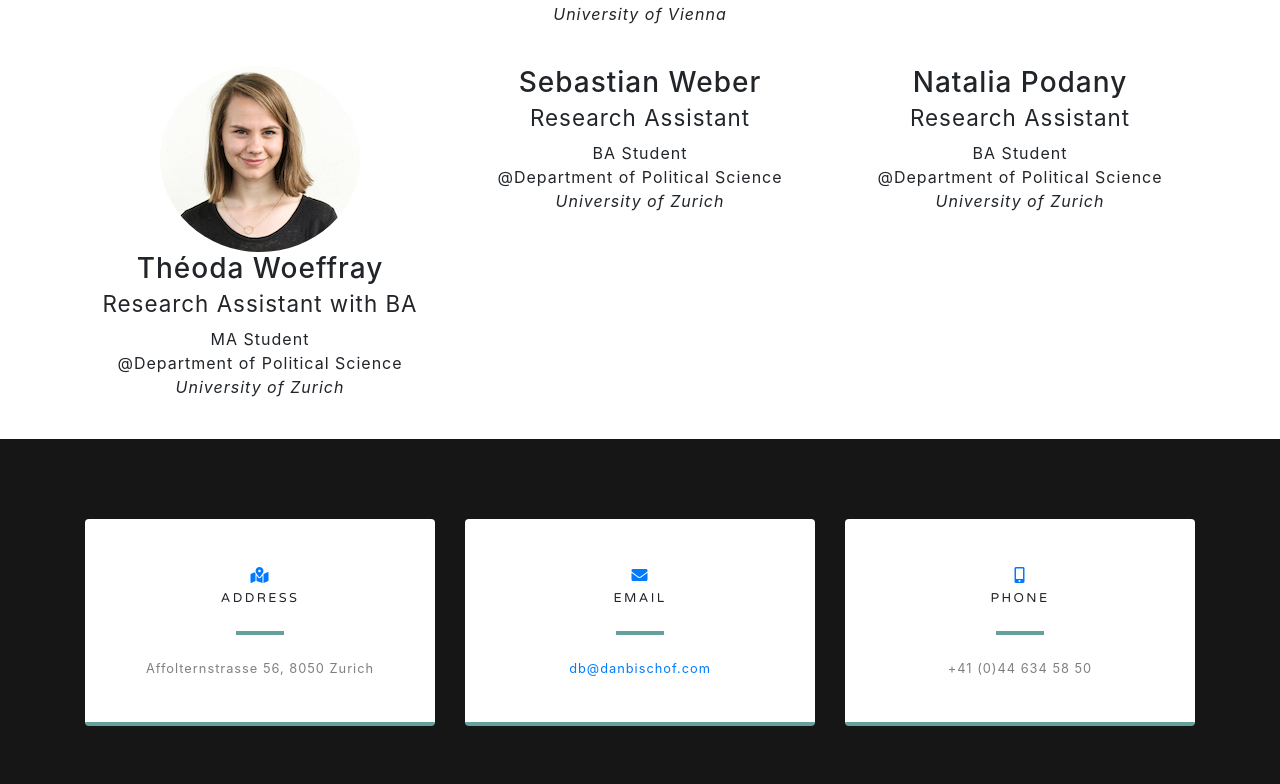
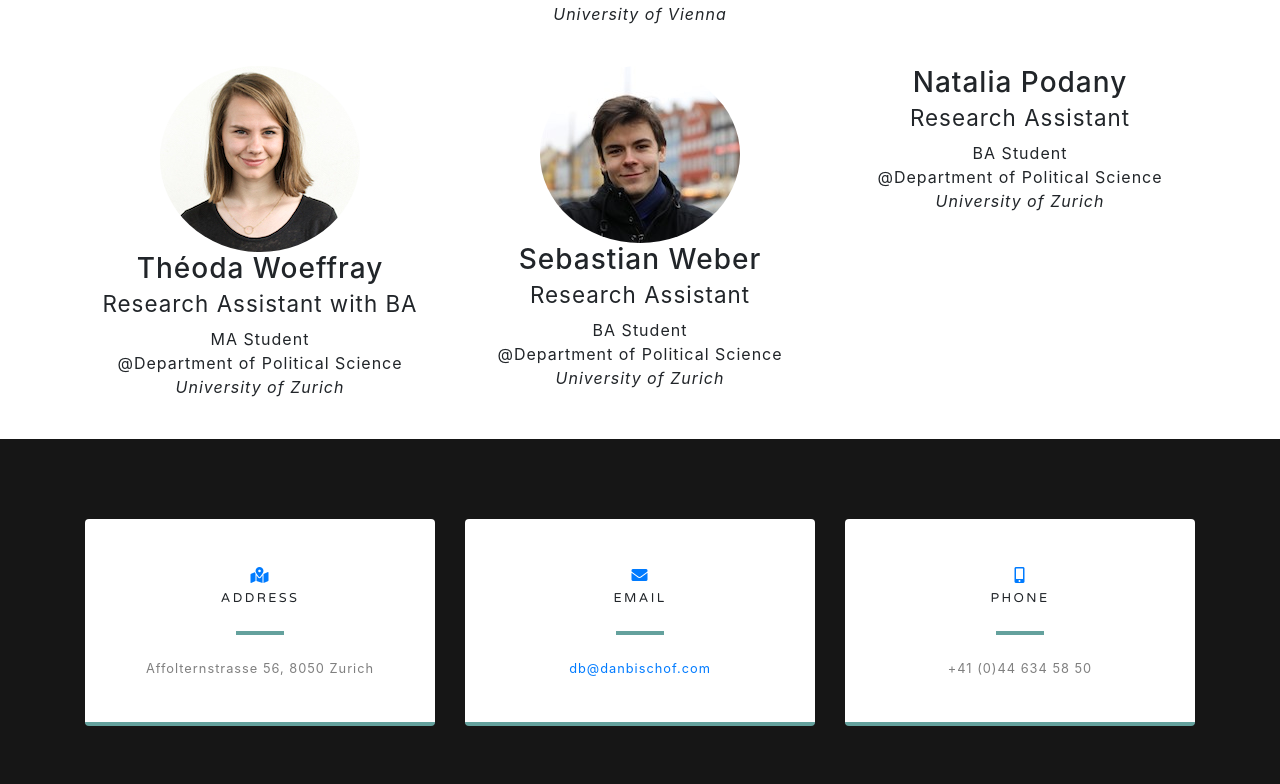
Before and after one commit to extremeentrance/extremeentrance.github.io, a website with bundled scripts: page index.html in a window 1280 px wide. Shown: the part 8558-9342 px from the top of the page. Built offline with nearby package versions, Linux system fonts and the light colour scheme.

Commit message:
Update index.html

```diff
--- a/index.html
+++ b/index.html
@@ -408,6 +408,7 @@
       <p>MA Student <br> @Department of Political Science <br> <i>University of Zurich</i> </p>
     </div>
     <div class="col-lg-4 col-sm-6 text-center mb-4">
+      <img class="rounded-circle img-fluid d-block mx-auto" src="img/SW.jpg" alt="">
       <h3>Sebastian Weber <br>
         <small>Research Assistant</small>
       </h3>
```
